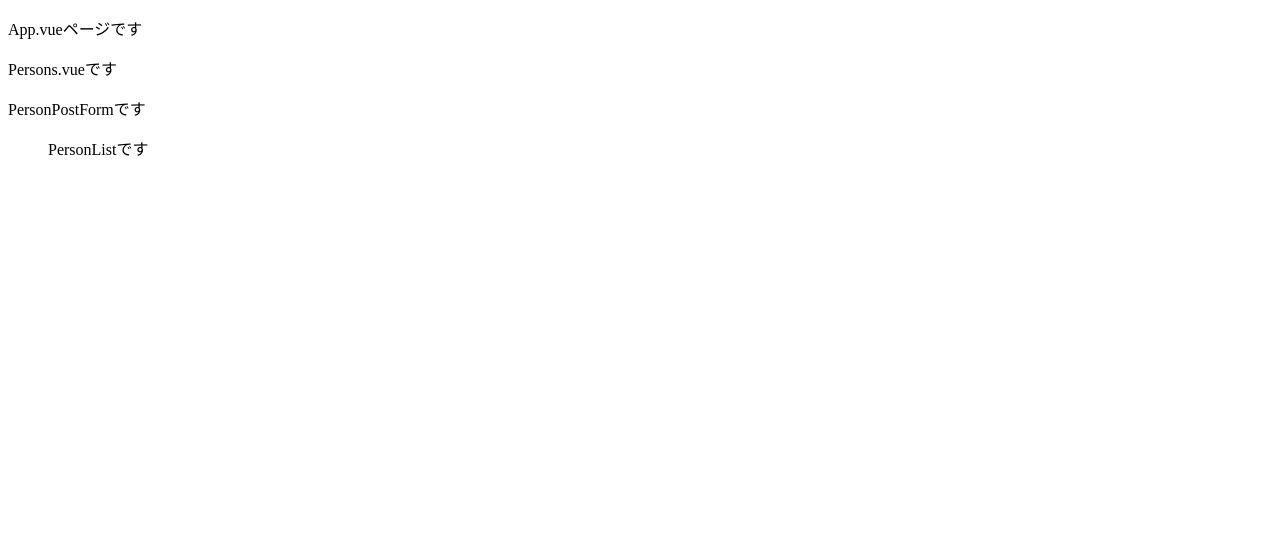
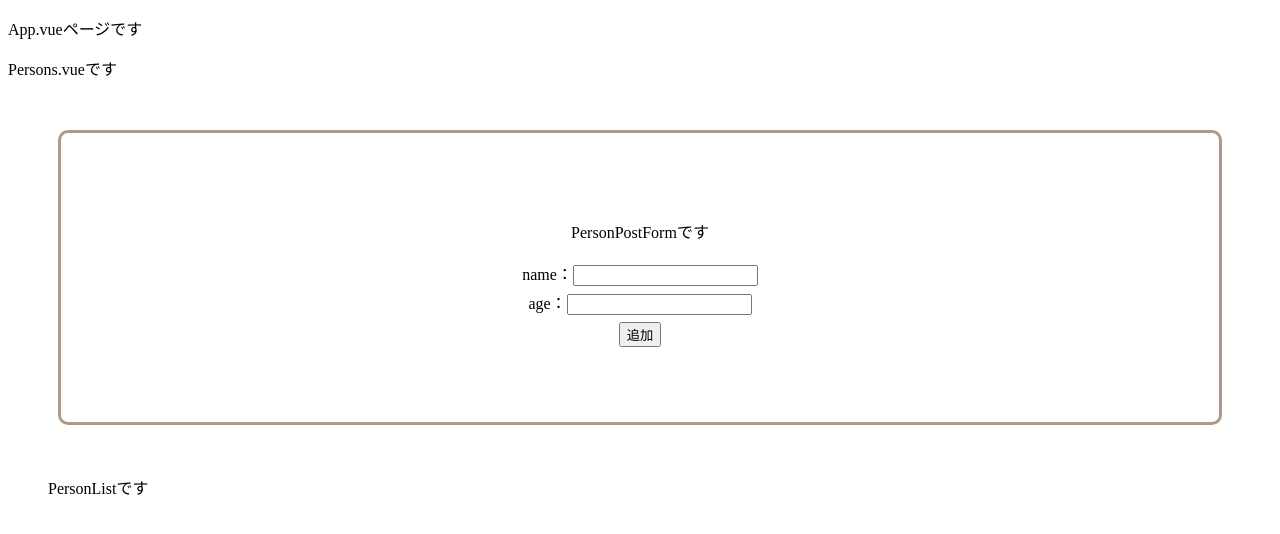
Before and after one commit to Ha-ji-me/vue3-study, a Vue app: page / in a window 1280 px wide. Shown: the top 534 px of the page. Built offline with nearby package versions, Linux system fonts and the light colour scheme.

Commit message:
'フレーム作成'

```diff
--- a/src/components/PersonPostForm.vue
+++ b/src/components/PersonPostForm.vue
@@ -1,9 +1,46 @@
 <script setup lang="ts">
+const addForm = () => {
+    alert('追加しますか？')
+}
+const addName = () => {
+
+}
+const addAge = () => {
+
+}
 </script>
 
 <template>
-<p>PersonPostFormです</p>
+<div class="form-container">
+    <p>PersonPostFormです</p>
+    <div class="name-column">
+        name：<input :bind="addName">
+    </div>
+    <div class="age-column">
+        age：<input :bind="addAge">
+    </div>
+    <div class="add-button">
+        <button @click="addForm">追加</button>
+    </div>
+</div>
 </template>
 
 <style scoped>
+.form-container {
+    margin: 50px;
+    padding: 70px;
+    text-align: center;
+    border: solid rgba(122, 86, 50, .6);
+    border-radius: 10px;
+}
+.name-column {
+    padding:2px;
+}
+.age-column {
+    padding:2px;
+}
+.add-button {
+    padding:5px;
+}
+
 </style>
```
